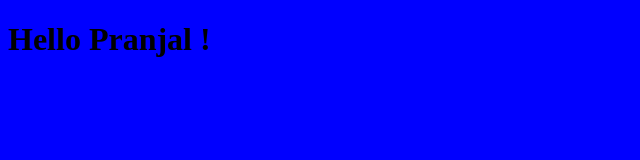
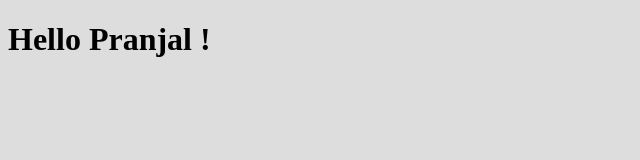
Before and after one commit to agpranjal2000/agpranjal.github.io, a plain HTML site: page index.html in a window 1280 px wide. Shown: the whole page, without its empty margins (0-640 px from the left). Drawn offline with Linux system fonts and the light colour scheme.

Commit message:
Change bg color to #dddddd

```diff
--- a/style.css
+++ b/style.css
@@ -1,3 +1,3 @@
 body {
-    background-color: blue;
+    background-color: #dddddd;
 }
```
